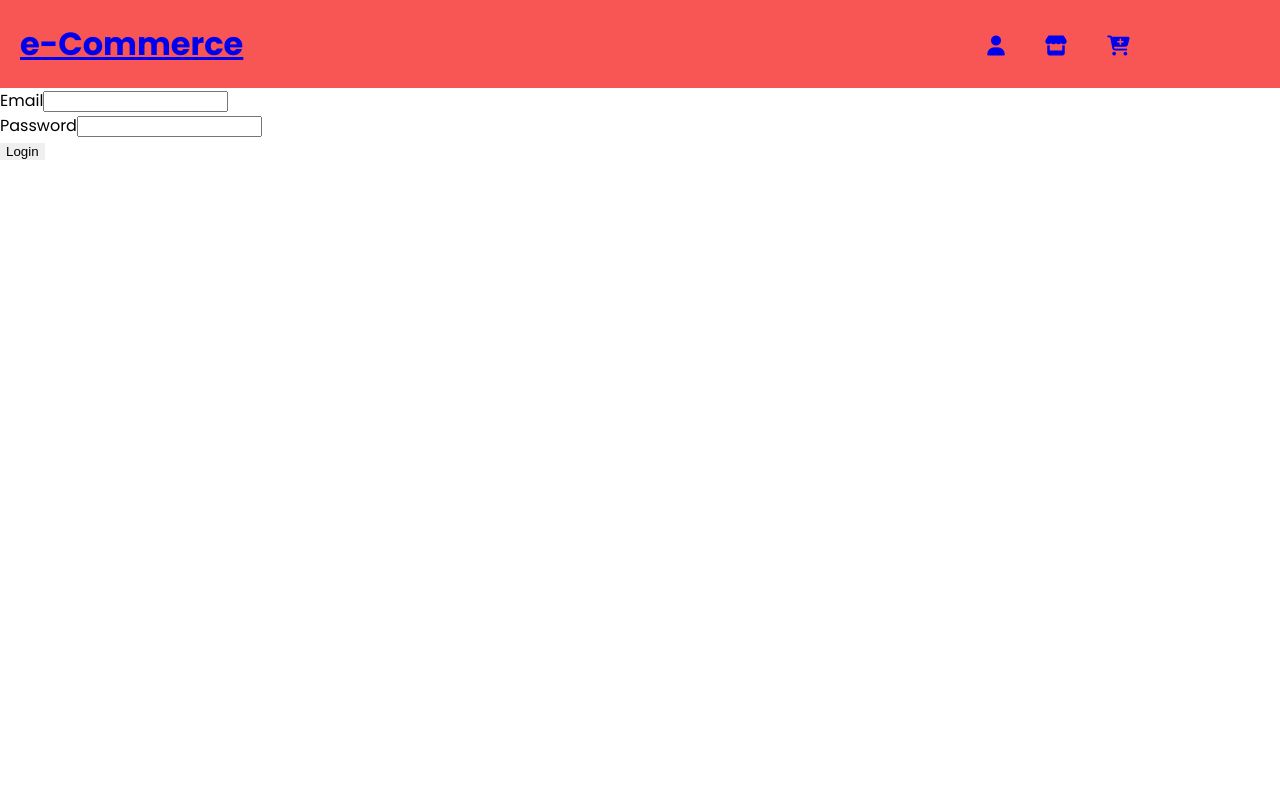
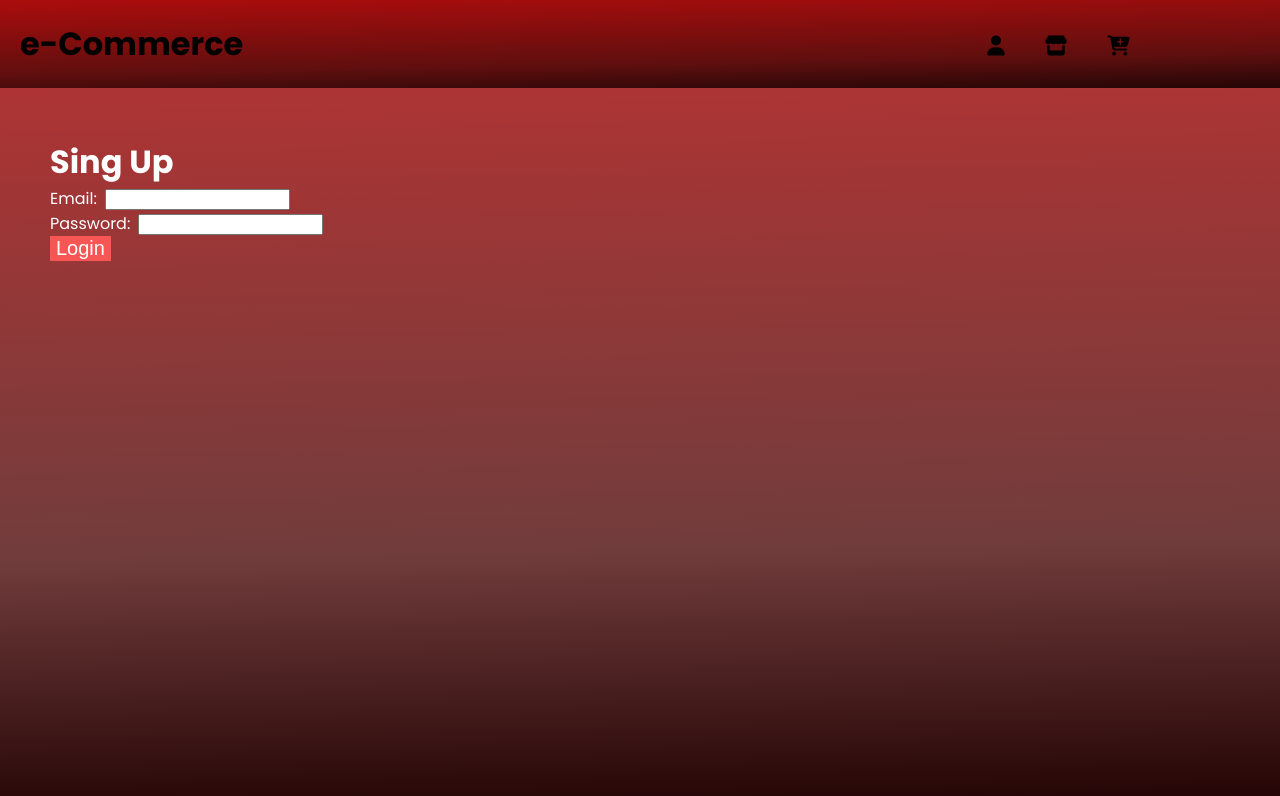
Before and after one commit to Erickbut/e-commerce, a React (Vite) app: page /#/login in a window 1280 px wide. Shown: the top 796 px of the page. Built offline with nearby package versions, Linux system fonts and the light colour scheme.

Commit message:
Third commit

```diff
--- a/src/components/shared/Header.jsx
+++ b/src/components/shared/Header.jsx
@@ -6,7 +6,7 @@ const Header = () => {
   return (
     <header className='header'>
       <h1 className='header__title'>
-        <Link to='/'>e-Commerce</Link>
+        <Link className='link-header__ecommerce' to='/'>e-Commerce</Link>
       </h1>
       <nav className='header__nav'>
         <ul className='header__list'>
--- a/src/components/shared/styles/header.css
+++ b/src/components/shared/styles/header.css
@@ -1,12 +1,27 @@
 .header{
-background-color:var(--bg-color-red);
-width: auto;
+  background: linear-gradient(178.99deg,#a80404d0 .92%,#490404c6 67.86%,#260606 99.08%);
 display: flex;
 padding: 20px;
 }
 .header__title{
 margin-right: 60%;
 }
+.link-header__ecommerce{
+  text-decoration: none;
+  color: black;
+}
+.link-header__ecommerce:hover{
+  color: white;
+
+}
+.header__link{
+  color: black;
+}
+.header__link:hover{
+  color: white;
+
+}
+
 .header__nav{
   display: flex;
 
--- a/src/pages/Home.jsx
+++ b/src/pages/Home.jsx
@@ -39,10 +39,16 @@ const Home = () => {
 
   return (
     <main className='home'>
-      <InputSearch inputText={inputText} setInputText={setInputText} />
+      <div className='input_home'>
+        <p className='letter-home'>Find your Product:</p>
+      <InputSearch  inputText={inputText} setInputText={setInputText} />
+      <i className="input_icon fa-solid fa-magnifying-glass"></i>
+      </div>
+
       <FilterPrice setFilterByPrice={setFilterByPrice} />
       <FilterCategory />
       <OrderByPrice />
+
       <div className='home__container'>
         {
           filterByText?.filter(CallBackFilterPrice).map(product => (
--- a/src/pages/LoginScreen.jsx
+++ b/src/pages/LoginScreen.jsx
@@ -1,6 +1,7 @@
 import axios from 'axios'
 import React, { useEffect, useState } from 'react'
 import { useForm } from 'react-hook-form'
+import '../pages/styles/loginScreen.css'
 
 const LoginScreen = () => {
 
@@ -38,17 +39,18 @@ const LoginScreen = () => {
   }
 
   return (
-    <div>
+    <div className='login'>
+      <h1 className='login_title'>Sing Up</h1>
       <form onSubmit={handleSubmit(submit)}>
         <div>
-          <label htmlFor="email">Email</label>
+          <label className='label__login' htmlFor="email">Email:</label>
           <input type="email" id='email' {...register('email')} />
         </div>
         <div>
-          <label htmlFor="password">Password</label>
+          <label className='label__login' htmlFor="password">Password:</label>
           <input type="password" id='password'  {...register('password')} />
         </div>
-        <button>Login</button>
+        <button className='login_btn'>Login</button>
       </form>
     </div>
   )
--- a/src/pages/styles/home.css
+++ b/src/pages/styles/home.css
@@ -1,3 +1,8 @@
+body{
+  background: linear-gradient(178.99deg,#a80404d0 .92%,#490404c6 67.86%,#260606 99.08%);
+  min-height: 100vh;
+  position: relative;
+}
 .home__container{
   padding:20px;
   display: flex;
@@ -8,3 +13,16 @@
   margin-left: auto;
   margin-right: auto;
 }
+.input_home{
+  margin-left: 30px;
+  margin-top: 10px;
+  display: flex;
+}
+.input_icon{
+  font-size: 20px;
+  margin-left: 5px;
+  margin-top: 3px;
+}
+.letter-home{
+margin-right: 5px;
+}
--- /dev/null
+++ b/src/pages/styles/loginScreen.css
@@ -0,0 +1,21 @@
+.login{
+  margin-top: 50px ;
+  margin-left: 50px;
+}
+.login_title{
+  color: white;
+}
+.label__login{
+  color: white;
+  margin-right: 8px;
+}
+.input__login-mail{
+  margin-left: 12px;
+}
+.login_btn{
+  background-color: var(--bg-color-red);
+    color: white;
+    cursor: pointer;
+    font-size: 20px;
+    margin-right: 20px;
+}
```
